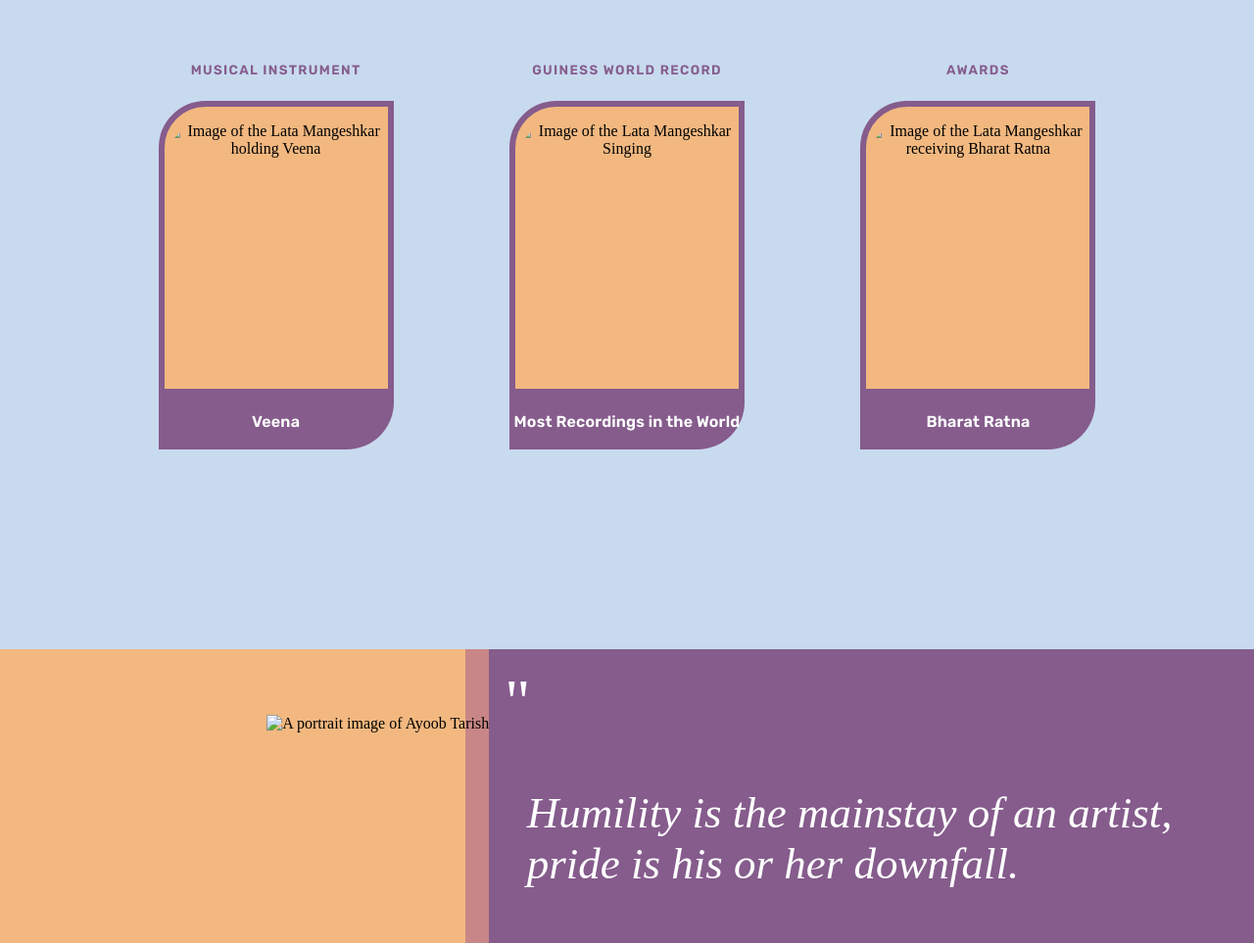
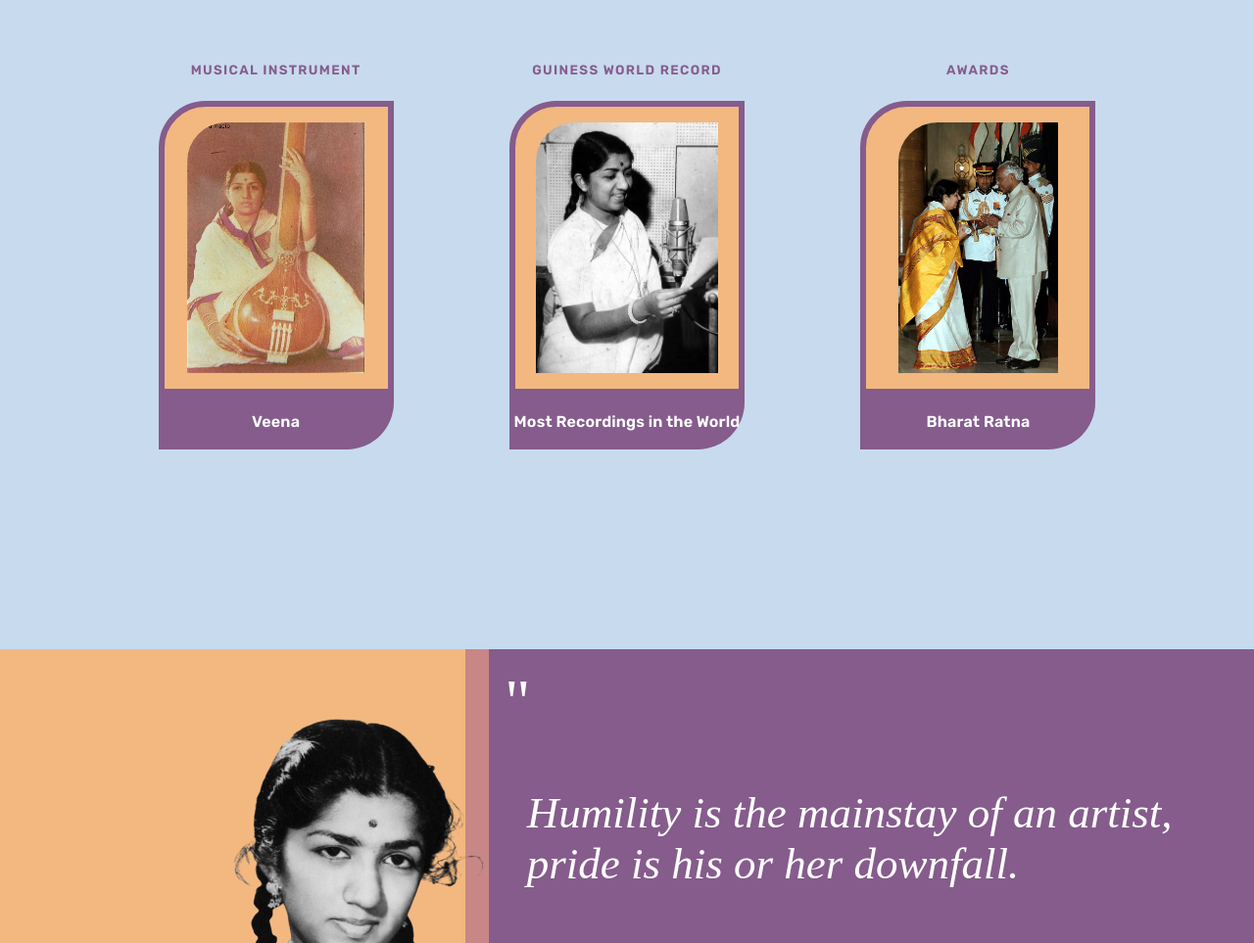
Before and after one commit to Spoorti67/OIBSIPL2_T2_Tribute-Page, a plain HTML site: page index.html in a window 1280 px wide. Shown: the part 1837-2800 px from the top of the page at 98% size. Drawn offline with Linux system fonts and the light colour scheme; a web font is replaced by a local one.

Commit message:
Update index.html

```diff
--- a/index.html
+++ b/index.html
@@ -36,7 +36,7 @@
     <main id= "main">
       <div id="page-one" class="page">
         <div class= "p-one-children" id="img-div">
-            <img id="image" src= "images/lata_mangeshkar_pic.png" alt="An image of Lata Mangeshkar.">
+            <img id="image" src= "lata_mangeshkar_pic.png" alt="An image of Lata Mangeshkar.">
             <p id= "img-caption" style= "margin:0; padding: 0; color: #FFF4EC"></p>
         </div>
         <div class= "p-one-children" id= "name-div">
@@ -106,7 +106,7 @@
           </div>
 
           <div class="work-column">
-            <span class= "helper"></span><img class= "p3image" src= "images/musical_inst.jpg" alt= "Image of the Lata Mangeshkar holding Veena">
+            <span class= "helper"></span><img class= "p3image" src= "musical_inst.jpg" alt= "Image of the Lata Mangeshkar holding Veena">
           </div>
 
           <div class="work-value values">
@@ -120,7 +120,7 @@
           </div>
 
           <div class="work-column">
-            <span class= "helper"></span><img class= "p3image" src= "images/guiness.png" alt= "Image of the Lata Mangeshkar Singing">
+            <span class= "helper"></span><img class= "p3image" src= "guiness.png" alt= "Image of the Lata Mangeshkar Singing">
           </div>
 
           <div class="work-value values">
@@ -134,7 +134,7 @@
           </div>
 
           <div class="work-column">
-            <span class= "helper"></span><img id= "gif" src= "images/bharat-ratna.png" alt= "Image of the Lata Mangeshkar receiving Bharat Ratna" >
+            <span class= "helper"></span><img id= "gif" src= "bharat-ratna.png" alt= "Image of the Lata Mangeshkar receiving Bharat Ratna" >
           </div>
 
           <div class="work-value values">
@@ -148,7 +148,7 @@
       <div id="page-four" class="page">
         <div class="left-qoute-img">
           <div class="yellow-bg"></div>
-          <img class="qoute-img" src="images/lm.png" alt= "A portrait image of Ayoob Tarish">
+          <img class="qoute-img" src="lm.png" alt= "A portrait image of Ayoob Tarish">
         </div>
         <div class="qoute">
           <span class='open-qoute'>"</span>
```
